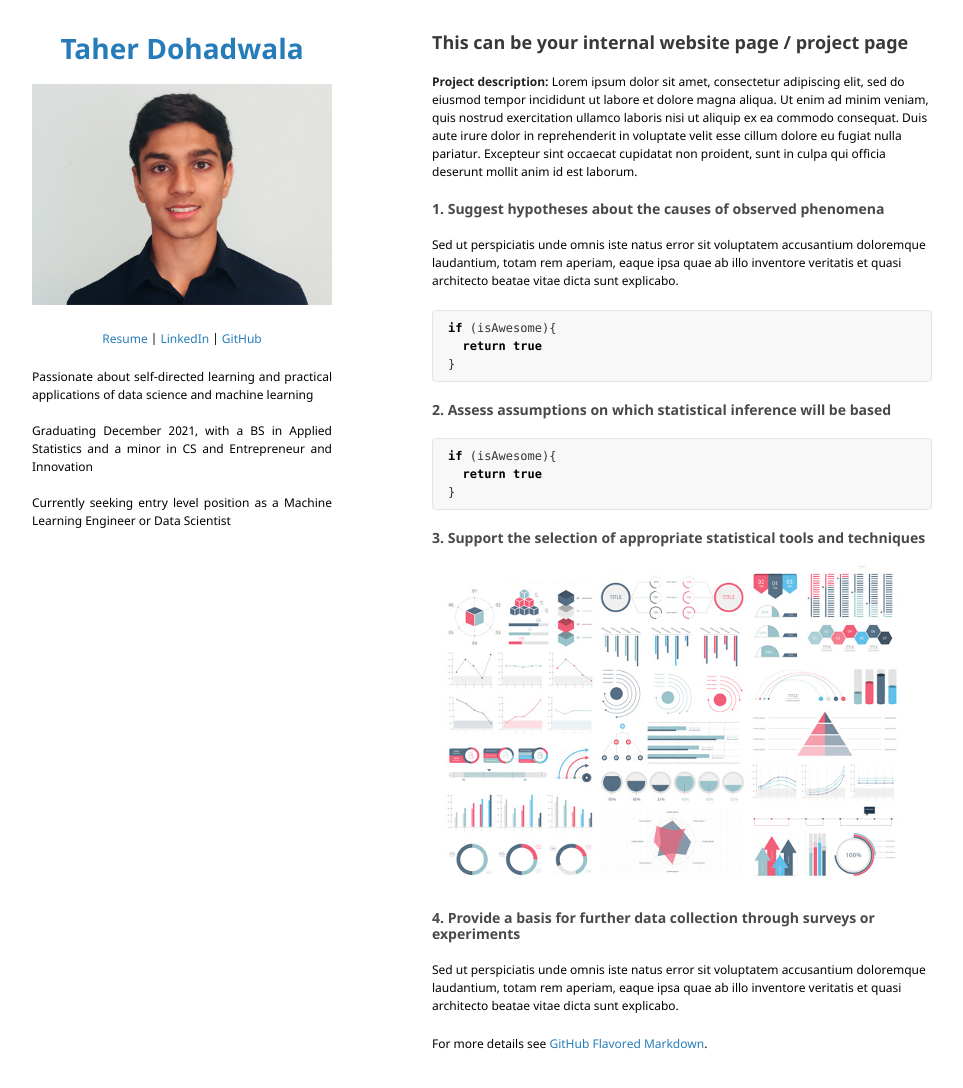
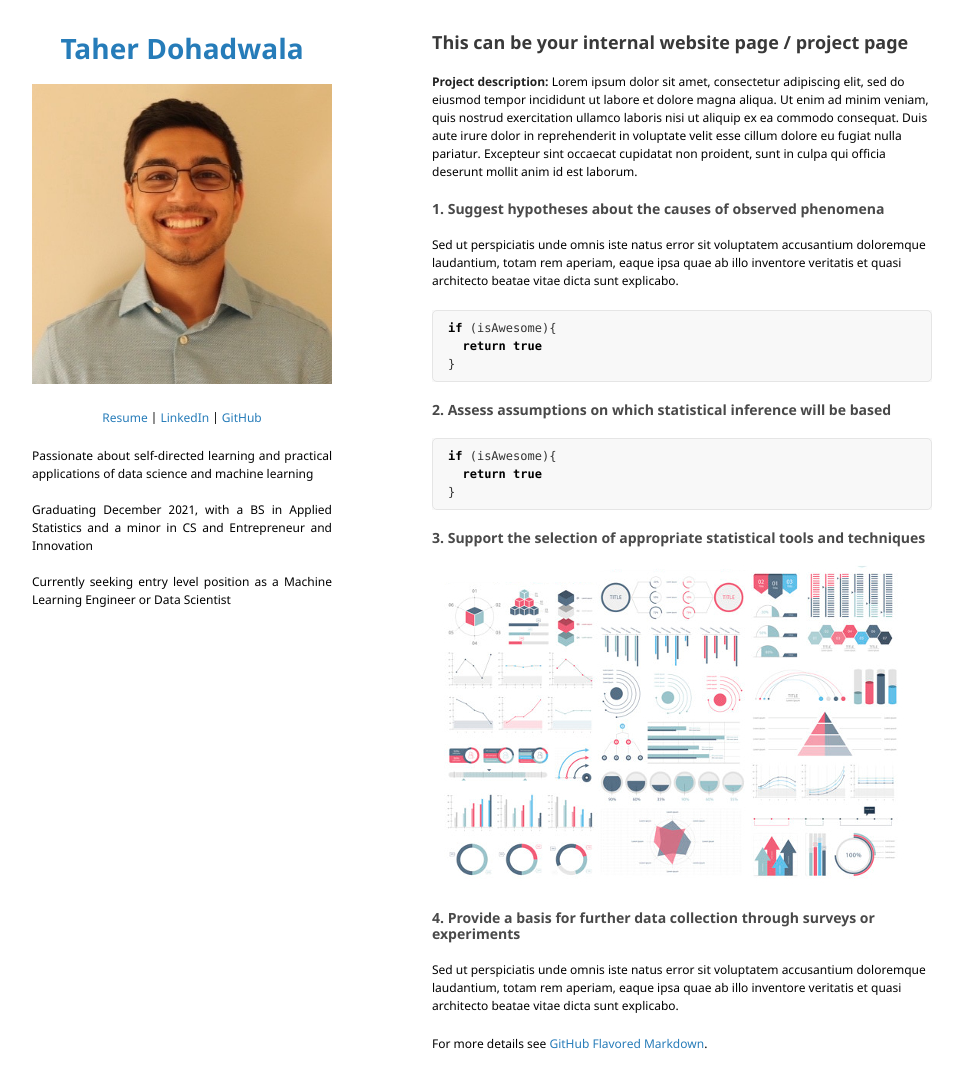
Before and after one commit to Taher-Dohadwala/Taher-Dohadwala.github.io, a Jekyll site: the page built from sample_page.md, in a window 1280 px wide and 1123 px high. Shown: the top 1088 px of the window, without its empty margins (158-1121 px from the left). Built offline with Jekyll 4.4.1, drawn with Linux system fonts in a browser that asks for light colours; our own code applies the rules of GitHub Pages for plain Markdown files.

Commit message:
Update _config.yml

```diff
--- a/_config.yml
+++ b/_config.yml
@@ -1,6 +1,6 @@
 title: <p align="center"> Taher Dohadwala </p>
 
-logo: "/images/download.png?raw=true"
+logo: "/images/headshot_circle.jpg"
 
 description:
   <p align="center">
```
